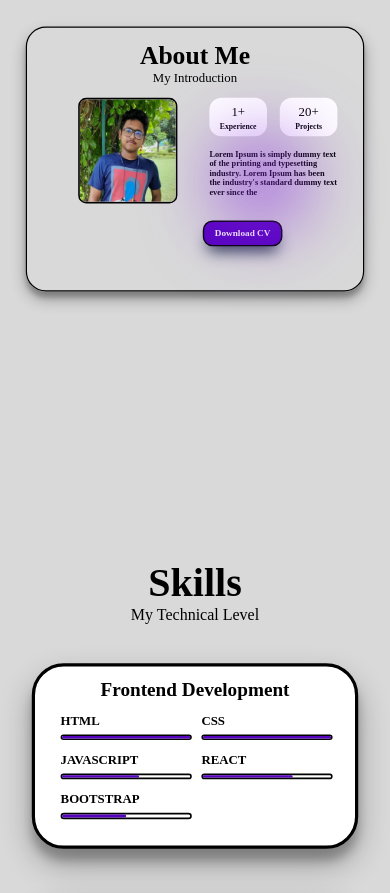
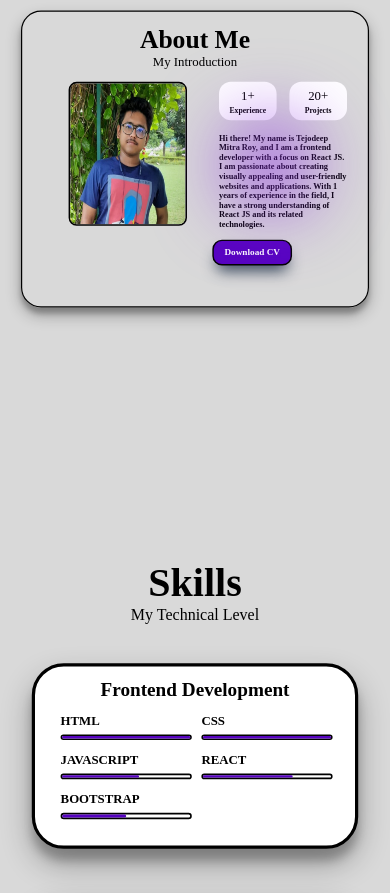
Before and after one commit to Tejodeep2002/Main-Portfolio, a React (Create React App) app: page / in a window 390 px wide. Shown: the part 920-1813 px from the top of the page. Built offline with nearby package versions, Linux system fonts and the light colour scheme; a web font is replaced by a local one.

Commit message:
Add new about

```diff
--- a/src/Components/About/About.css
+++ b/src/Components/About/About.css
@@ -16,7 +16,7 @@
   align-items: center;
   display: flex;
   flex-direction: column;
-  width: 50rem;
+  width: 52rem;
   height: 28rem;
   gap: 2rem;
   padding: 2rem;
@@ -88,7 +88,7 @@
   height: 3rem;
   border: 3px solid black;
   border-radius: 20px;
-  margin-top: 2rem;
+  /* margin-top: 1rem; */
   background-color: var(--violet);
   box-shadow: rgb(38, 57, 77) 0px 20px 30px -10px;
   color: var(--white);
@@ -150,10 +150,19 @@
     display: flex;
     flex-direction: column;
     width: 50rem;
-    height: 37rem;
+    height: 42rem;
     gap: 2rem;
 
   }
+
+  .a-left > img {
+    width: 18rem;
+    height: 22rem;
+    border: 4px solid black;
+    border-radius: 20px;
+    margin-left: 6rem;
+  }
+
   .a-about {
     font-weight: bold;
     font-size: 1.3rem;
@@ -194,7 +203,7 @@
     display: flex;
     flex-direction: column;
     width: 50rem;
-    height: 37rem;
+    height: 46rem;
     gap: 2rem;
 
   }
--- a/src/Components/About/About.jsx
+++ b/src/Components/About/About.jsx
@@ -40,9 +40,12 @@ const About = () => {
               {/* <Circle number={23} text={"years"}/> */}
             </div>
             <div className="a-about">
-              <span>Lorem Ipsum is simply dummy text of the printing and
-                typesetting industry. Lorem Ipsum has been the industry's
-                standard dummy text ever since the
+              <span>
+                Hi there! My name is Tejodeep Mitra Roy, and I am a frontend
+                developer with a focus on React JS. I am passionate about
+                creating visually appealing and user-friendly websites and
+                applications. With 1 years of experience in the field, I have a
+                strong understanding of React JS and its related technologies.
               </span>
             </div>
             <div
```
